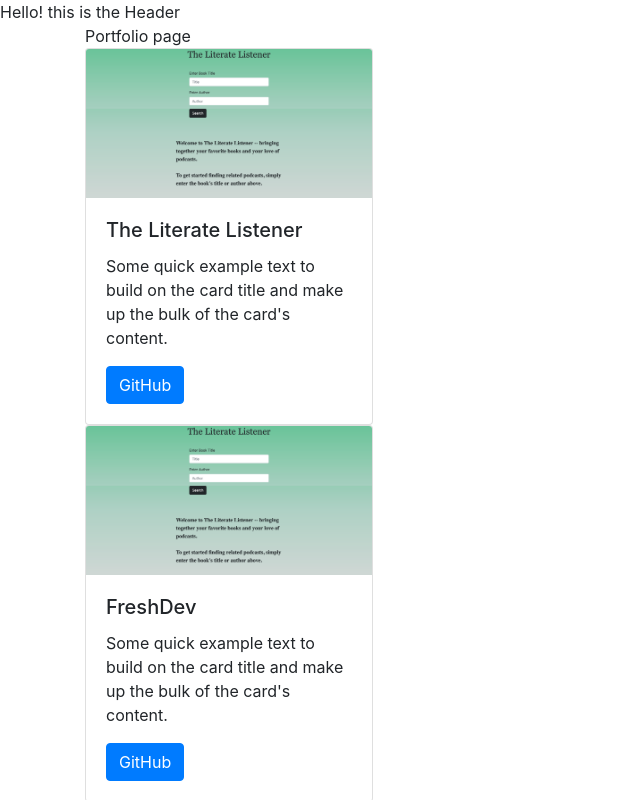
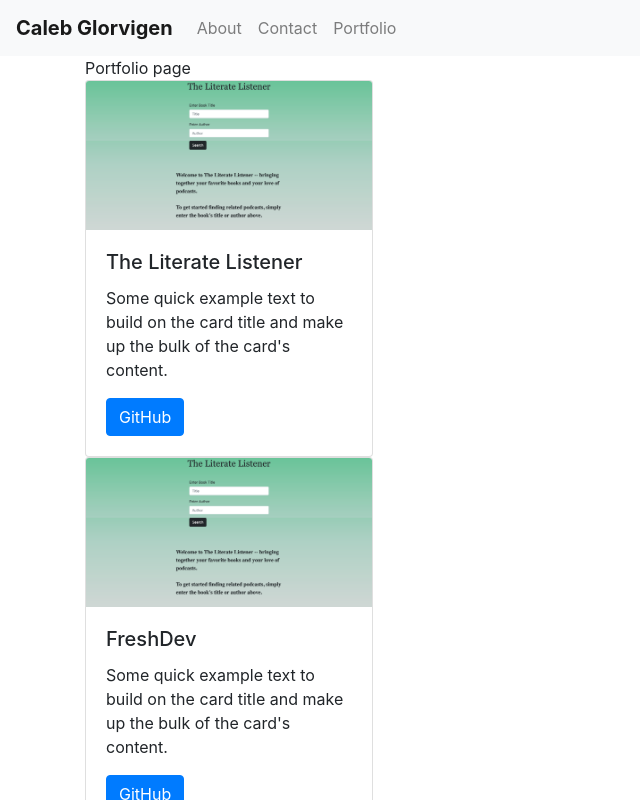
Before and after one commit to Glorvi23/portfolio-react, a React (Create React App) app: page /#/portfolio in a window 1280 px wide. Shown: the top 800 px of the page, without its empty margins (0-640 px from the left). Built offline with nearby package versions, Linux system fonts and the light colour scheme.

Commit message:
Got the Navbar set up

```diff
--- a/src/components/Header/Header.jsx
+++ b/src/components/Header/Header.jsx
@@ -1,10 +1,33 @@
 import React from 'react';
+import { Row, Col, Container, Navbar, Nav, NavDropdown, Form, Button, FormControl} from "react-bootstrap";
+
 
 const Header = () => {
     return (
-        <div>
-            Hello! this is the Header
-        </div>
+      <Navbar bg="light" expand="lg">
+        <Navbar.Brand href="#/">
+          <b>Caleb Glorvigen</b>
+        </Navbar.Brand>
+        <Navbar.Toggle aria-controls="basic-navbar-nav" />
+        <Navbar.Collapse id="basic-navbar-nav">
+          <Nav className="mr-auto">
+            <Nav.Link href="#/">About</Nav.Link>
+            <Nav.Link href="#contact">Contact</Nav.Link>
+            <Nav.Link href="#portfolio">Portfolio</Nav.Link>
+            {/* <NavDropdown title="Dropdown" id="basic-nav-dropdown">
+              <NavDropdown.Item href="#action/3.1">Action</NavDropdown.Item>
+              <NavDropdown.Item href="#action/3.2">
+                Another action
+              </NavDropdown.Item>
+              <NavDropdown.Item href="#action/3.3">Something</NavDropdown.Item>
+              <NavDropdown.Divider />
+              <NavDropdown.Item href="#action/3.4">
+                Separated link
+              </NavDropdown.Item>
+            </NavDropdown> */}
+          </Nav>
+        </Navbar.Collapse>
+      </Navbar>
     );
 };
 
```
